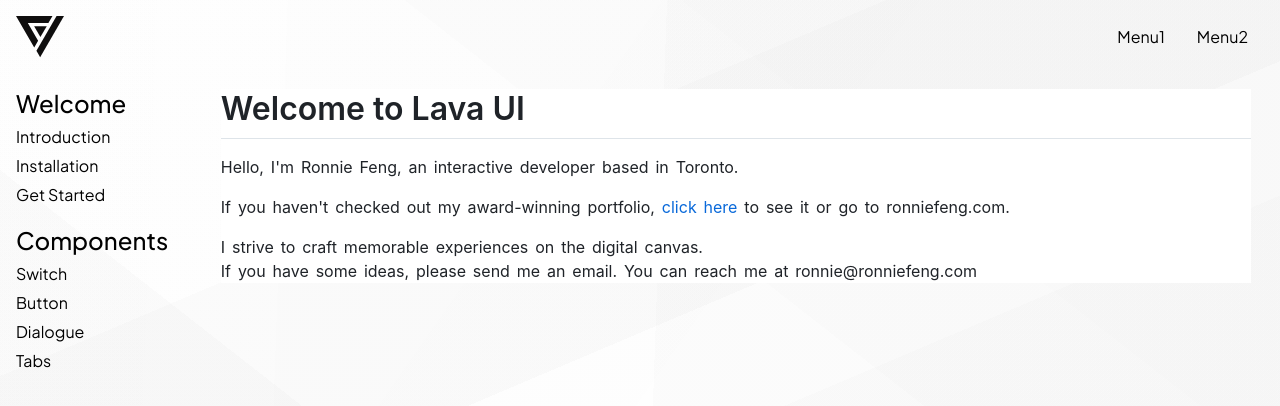
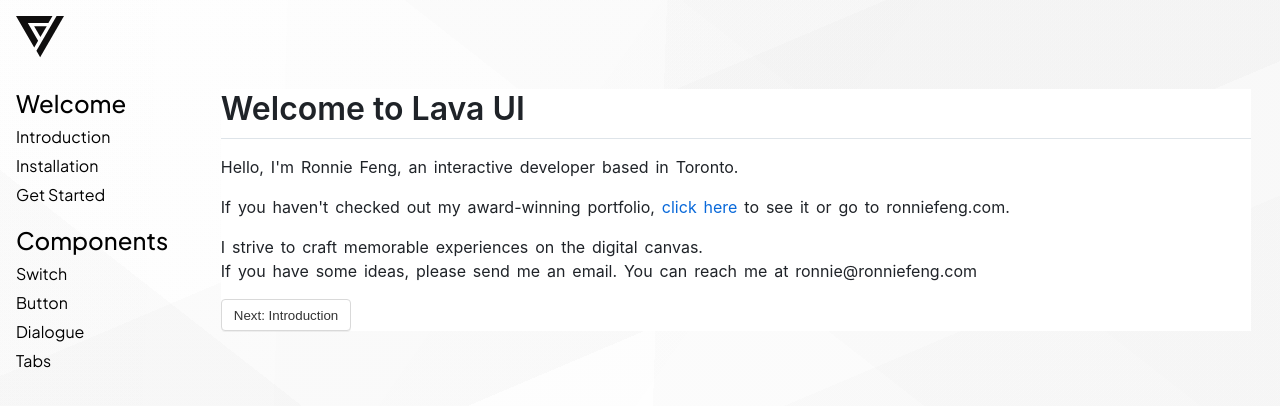
Before and after one commit to lavaboy1738/lava-UI, a Vue app: page /#/docs in a window 1280 px wide. Shown: the top 406 px of the page. Built offline with nearby package versions, Linux system fonts and the light colour scheme.

Commit message:
clear up top nav, finish welcome page

```diff
--- a/src/components/TopNav.vue
+++ b/src/components/TopNav.vue
@@ -9,8 +9,6 @@
                 </svg>
             </router-link>
             <ul class="menu">
-                <li>Menu1</li>
-                <li>Menu2</li>
             </ul>
             <span class="toggleMenu" @click="toggleMenu">
                 <i class='bx bx-menu'></i>
--- a/src/components/WelcomeDocs.vue
+++ b/src/components/WelcomeDocs.vue
@@ -8,5 +8,13 @@
         <br>
         If you have some ideas, please send me an email. You can reach me at ronnie@ronniefeng.com
         </p>
+        <Button @click="$router.push('docs/intro')">Next: Introduction</Button>
     </article>
 </template>
+
+<script lang="ts">
+import Button from "../library/Button.vue";
+export default {
+    components:{Button}
+}
+</script>
```
